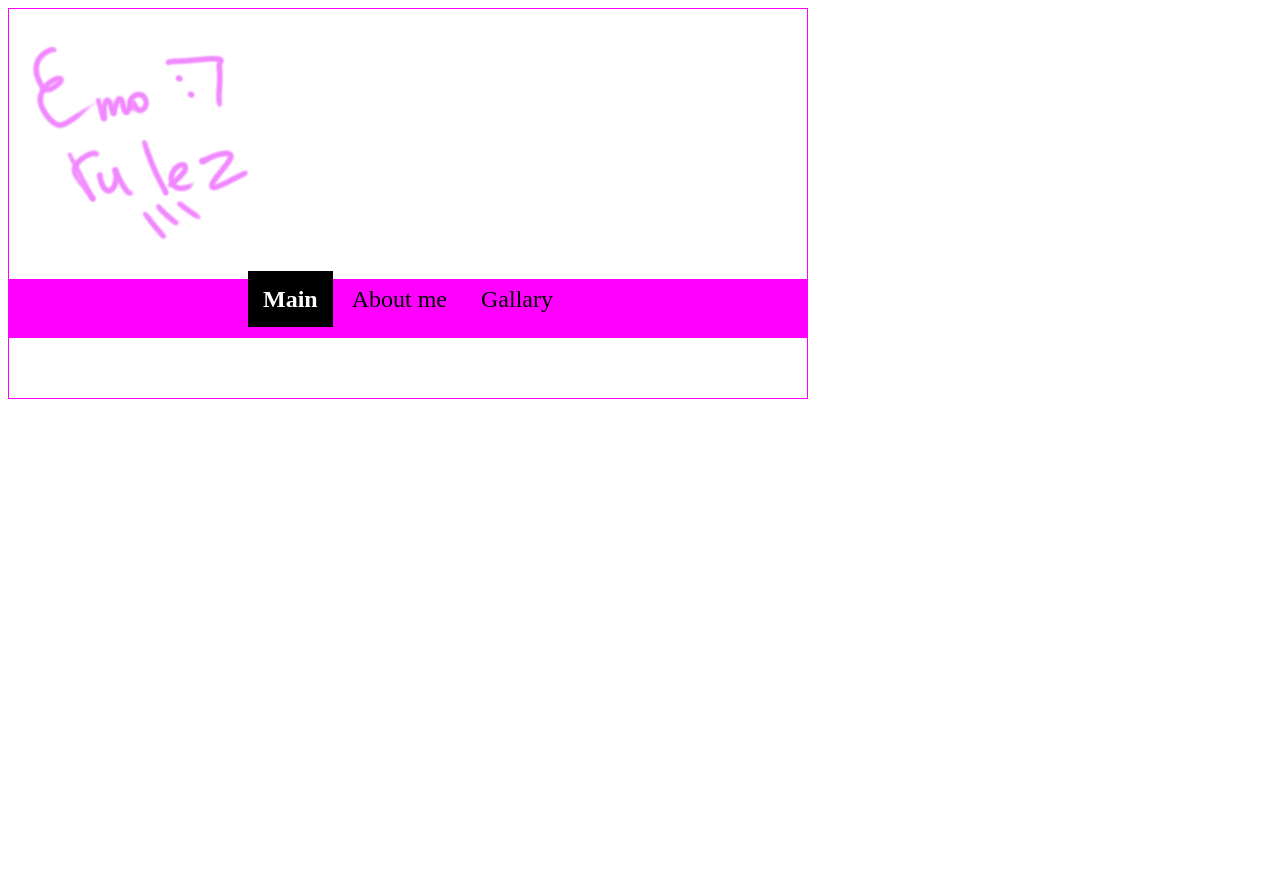
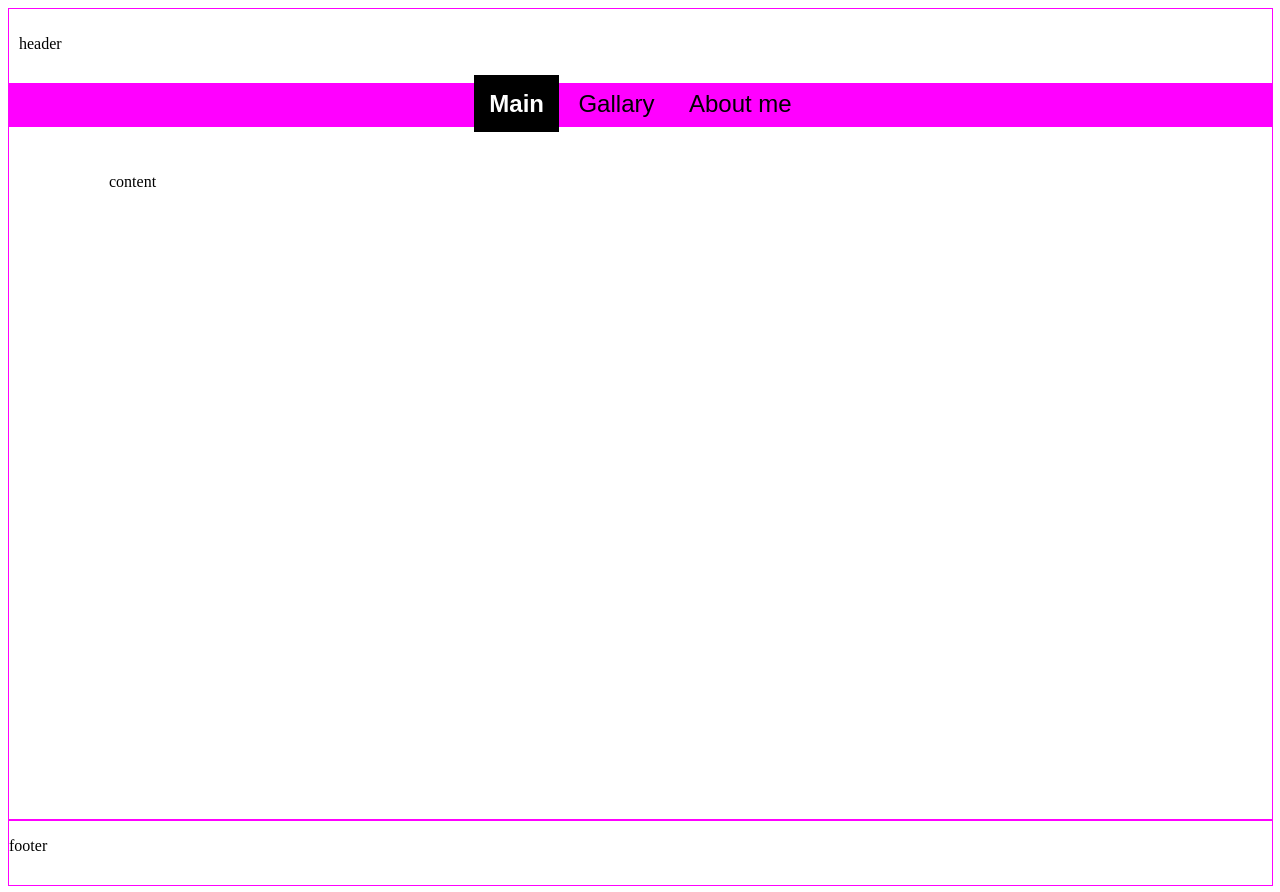
Before and after one commit to zipplie/html-test-emo, a plain HTML site: page index.html in a window 1280 px wide. Before the commit the page ends 800 px from the top, so only its background shows below. Drawn offline with Linux system fonts and the light colour scheme.

Commit message:
Debug configured.

```diff
--- a/index.html
+++ b/index.html
@@ -1,3 +1,4 @@
+<!DOCTYPE html>
 <html>
   <head>
     <link rel="stylesheet" type="text/css" href="./style.css">
@@ -5,14 +6,22 @@
   <body>
     <div id="wrapper">
       <div class="debug" id="header">
-        <img src="./images/logo.png">
+        <!--FIXME: add logo-->
+        <p>header</p>
       </div>
       <div class="debug" id="menu">
         <span>Main</span>
+        <a href="/html-test-emo/gallary.html">Gallary</a>
         <a href="/html-test-emo/about.html">About me</a>
-        <a href="/html-test-emo/gallary.html">Gallary</a>
       </div>
       <div class="debug" id="content">
+        <p>content</p>
+      </div>
+      <div id="footer">
+          <div class="debug" id="footer">
+            <p>footer</p>
+          </div>
+      </div>
       </div>
     </div>
   </body>
--- a/style.css
+++ b/style.css
@@ -2,21 +2,25 @@ html, body {
     width: 100%;
     padding: 0px;
 }
+
 #wrapper {
-    width: 800px;
+    width: 1265px;
 }
+
 div.debug {
     border: 1px solid #f0f;
 }
 
 #header {
-    height: 260px;
+    height: 64px;
     padding: 10px 0px 0px 10px;
 }
+
 #menu {
-    height: 50px;
+    height: 35px;
     background: #f0f;;
     text-align: center;
+    font-family: Arial, Helvetica, sans-serif;
     padding-top: 5px;
 }
 
@@ -36,6 +40,13 @@ div.debug {
 }
 
 #content {
-    padding: 30px 100px 30px 100px;
+    padding: 30px 100px 612px 100px;
     text-align: justify;
 }
+
+#footer {
+    height: 64px;
+
+
+
+}
```
